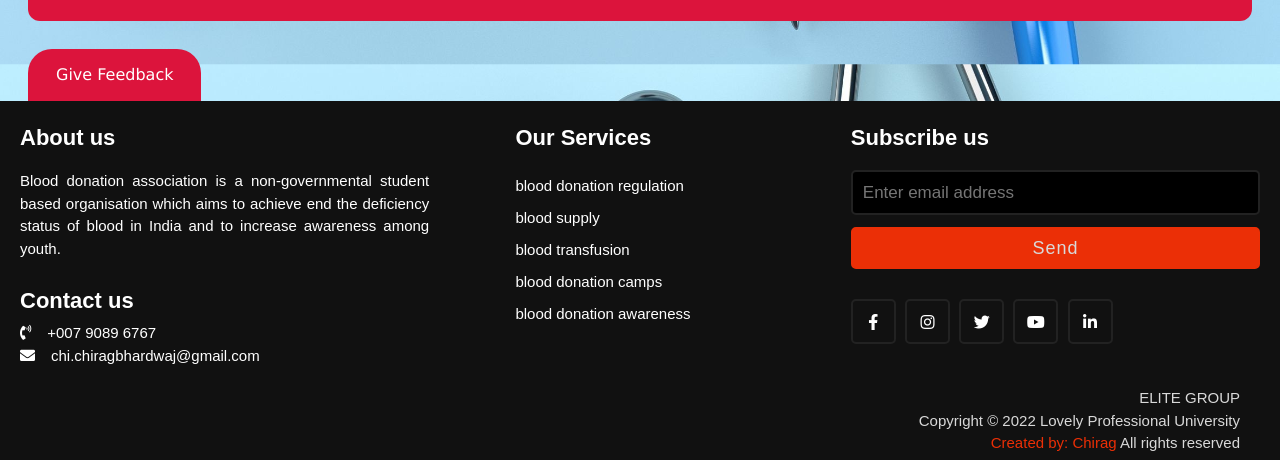
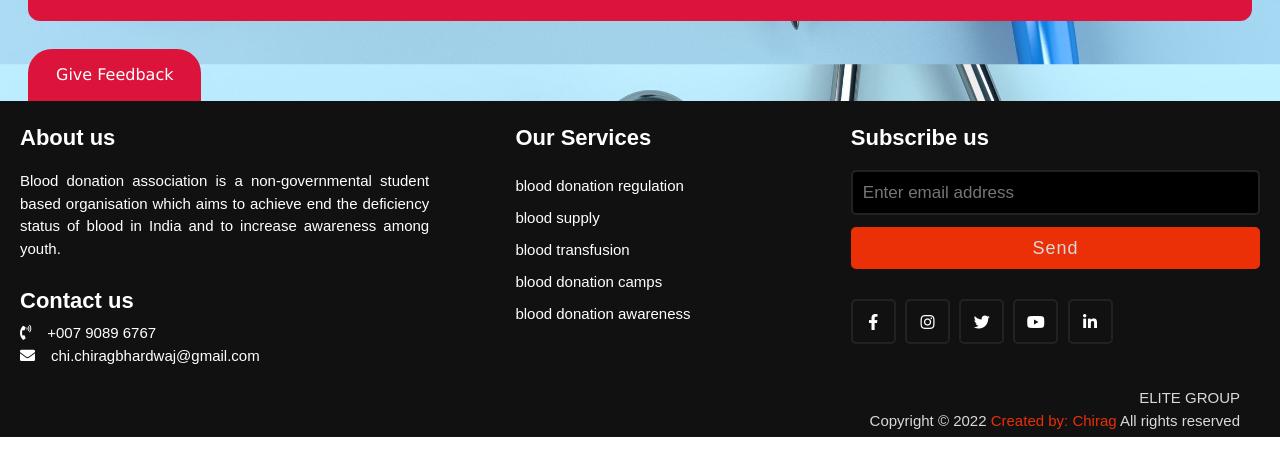
Before and after one commit to chirag14252/blooddonatione.com, a plain HTML site: page index.html in a window 1280 px wide. Shown: the part 2816-3276 px from the top of the page. After the commit the page ends 3253 px from the top, so only its background shows below. Drawn offline with nearby package versions, Linux system fonts and the light colour scheme; a web font is replaced by a local one.

Commit message:
Update index.html

```diff
--- a/index.html
+++ b/index.html
@@ -261,7 +261,7 @@
   </div>
   <div class="bottom">
     <p>ELITE GROUP</p>
-    <p>Copyright © 2022 Lovely Professional University<br> <a href="#">Created by: Chirag </a> All rights reserved</p>
+    <p>Copyright © 2022 <a href="#">Created by: Chirag </a> All rights reserved</p>
   </div>
 </footer>
 
```
